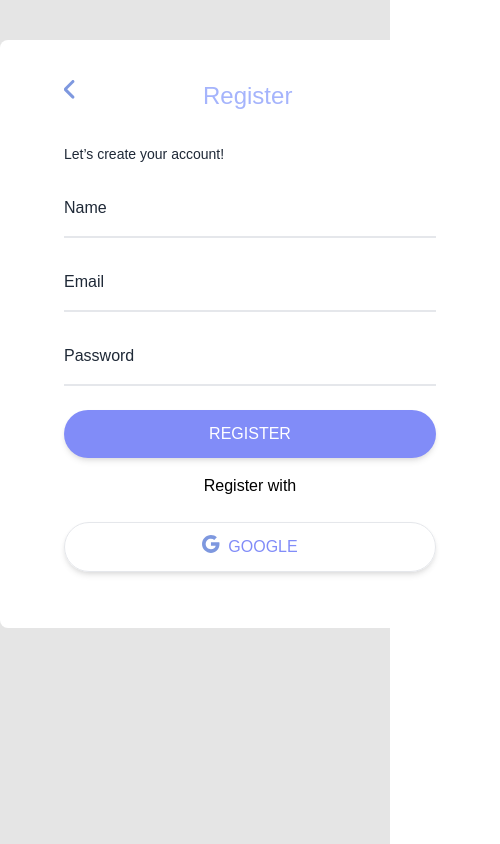
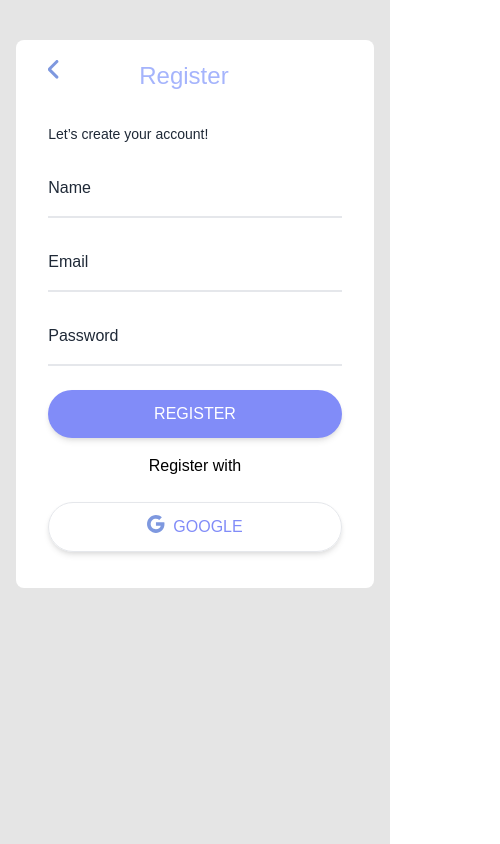
Before and after one commit to 19damah23/realtime-chat, a React (Create React App) app: page /register in a window 390 px wide. Shown: the whole page, 500 px wide, since content can reach past the window. Built offline with nearby package versions, Linux system fonts and the light colour scheme.

Commit message:
make responsive page auth

```diff
--- a/src/pages/auth/login.js
+++ b/src/pages/auth/login.js
@@ -30,7 +30,7 @@ const Login = () => {
   return (
     <div className="pt-10">
       <ToastContainer draggable={false} transition={Zoom} autoClose={4000} />
-      <div className="auth bg-white mx-auto py-10 rounded-lg h-full flex flex-col px-16">
+      <div className="w-11/12 lg:w-1/3 bg-white mx-auto py-5 lg:py-10 rounded-lg h-full flex flex-col px-8 lg:px-16">
         <h3 className="text-center font-rubic text-2xl font-medium text-indigo-300">Login</h3>
         <span className="font-rubic text-sm font-normal my-8">Hi, Welcome back!</span>
         <Input name="email" type="email" placeholder="Email" giveClass="border-b my-4" label="Email" onChange={handleInput} />
--- a/src/pages/auth/register.js
+++ b/src/pages/auth/register.js
@@ -35,8 +35,8 @@ const Register = () => {
   return (
     <div className="pt-10">
       <ToastContainer draggable={false} transition={Zoom} autoClose={4000} />
-      <div className="auth bg-white mx-auto py-10 rounded-lg h-full flex flex-col px-16">
-        <div className="flex gap-32">
+      <div className="w-11/12 lg:w-1/3 bg-white mx-auto py-5 lg:py-10 rounded-lg h-full flex flex-col px-8 lg:px-16">
+        <div className="flex gap-20 lg:gap-32">
           <Link to="/login">
             <img src={Back} alt="back" />
           </Link>
```
